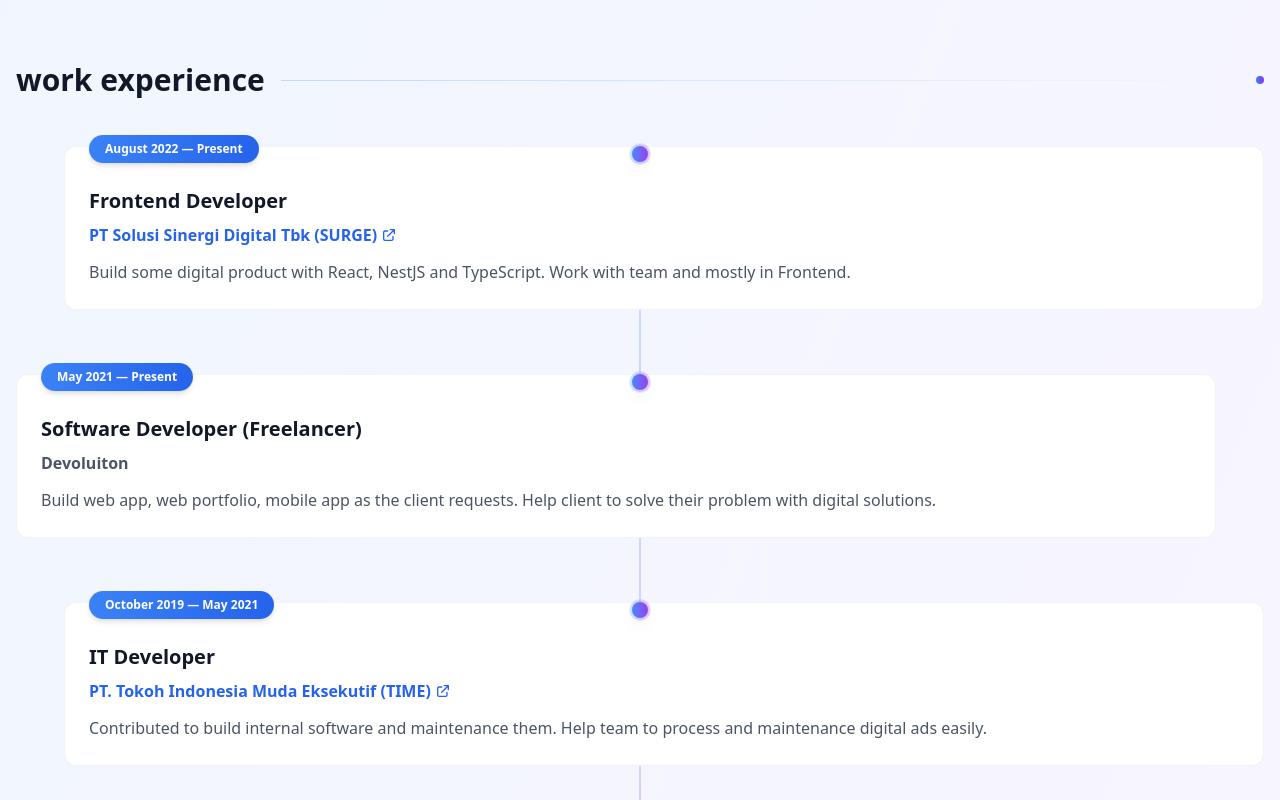
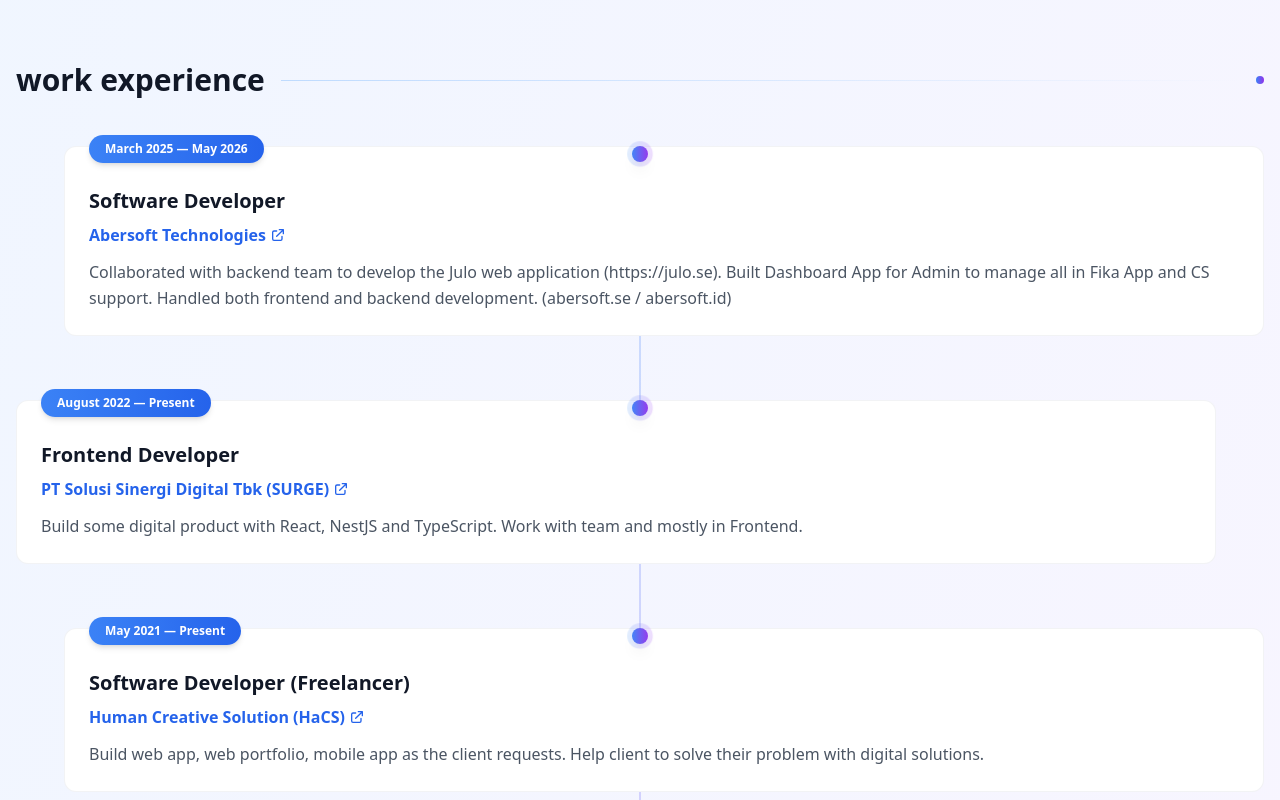
Before and after one commit to arthur-da-1205/portfolio-web-v2, an Astro site: page / in a window 1280 px wide. Shown: the part 900-1700 px from the top of the page. Built offline with nearby package versions, Linux system fonts and the light colour scheme; Astro itself is replaced by a stand-in of ours.

Commit message:
add work expr

```diff
--- a/src/components/sections/WorkExpSection.tsx
+++ b/src/components/sections/WorkExpSection.tsx
@@ -3,39 +3,53 @@
 
 const experiences = [
   {
+    period: "March 2025 ― May 2026",
+    title: "Software Developer",
+    company: "Abersoft Technologies",
+    companyUrl: "https://abersoft.se/",
+    description:
+      "Collaborated with backend team to develop the Julo web application (https://julo.se). Built Dashboard App for Admin to manage all in Fika App and CS support. Handled both frontend and backend development. (abersoft.se / abersoft.id)",
+  },
+  {
     period: "August 2022 ― Present",
     title: "Frontend Developer",
     company: "PT Solusi Sinergi Digital Tbk (SURGE)",
     companyUrl: "https://www.surge.co.id/",
-    description: "Build some digital product with React, NestJS and TypeScript. Work with team and mostly in Frontend.",
+    description:
+      "Build some digital product with React, NestJS and TypeScript. Work with team and mostly in Frontend.",
   },
   {
     period: "May 2021 ― Present",
     title: "Software Developer (Freelancer)",
-    company: "Devoluiton",
-    companyUrl: "",
-    description: "Build web app, web portfolio, mobile app as the client requests. Help client to solve their problem with digital solutions.",
+    company: "Human Creative Solution (HaCS)",
+    companyUrl: "https://www.humancreativesolution.id/",
+    description:
+      "Build web app, web portfolio, mobile app as the client requests. Help client to solve their problem with digital solutions.",
   },
   {
     period: "October 2019 ― May 2021",
     title: "IT Developer",
     company: "PT. Tokoh Indonesia Muda Eksekutif (TIME)",
     companyUrl: "https://thinkindonesia.co.id",
-    description: "Contributed to build internal software and maintenance them. Help team to process and maintenance digital ads easily.",
+    description:
+      "Contributed to build internal software and maintenance them. Help team to process and maintenance digital ads easily.",
   },
   {
     period: "June 2018 ― September 2019",
     title: "Expert (Contract)",
-    company: "4th Commission of Representatives of the Republic of Indonesia (DPR-RI)",
+    company:
+      "4th Commission of Representatives of the Republic of Indonesia (DPR-RI)",
     companyUrl: "https://www.dpr.go.id/",
-    description: "Contribute to process and present data to make decision for some case in agricultural field.",
+    description:
+      "Contribute to process and present data to make decision for some case in agricultural field.",
   },
   {
     period: "October 2016 ― July 2017",
     title: "Technical Consultant",
     company: "PT. Omega Teknologi Indonesia (Omega Software)",
     companyUrl: "http://dev.omegasoft.co.id/",
-    description: "Training client how to use the apps. Maintenance it, and fixing some bug and problem for client.",
+    description:
+      "Training client how to use the apps. Maintenance it, and fixing some bug and problem for client.",
   },
 ];
 
@@ -92,7 +106,9 @@
               </div>
 
               {/* Content Card */}
-              <div className={`relative flex-1 ${index % 2 === 0 ? "md:ml-12" : "md:mr-12 ml-12 md:ml-0"}`}>
+              <div
+                className={`relative flex-1 ${index % 2 === 0 ? "md:ml-12" : "md:mr-12 ml-12 md:ml-0"}`}
+              >
                 <div className="relative group">
                   {/* Background gradient */}
                   <div className="absolute -inset-1 bg-gradient-to-r from-blue-400 to-purple-600 rounded-2xl blur opacity-0 group-hover:opacity-25 transition duration-300" />
```
